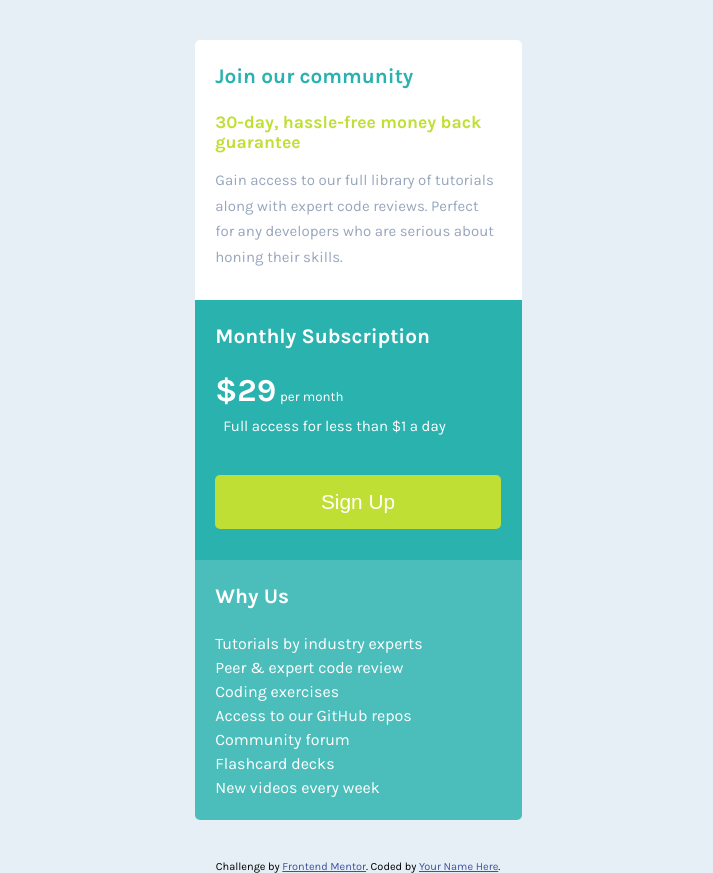
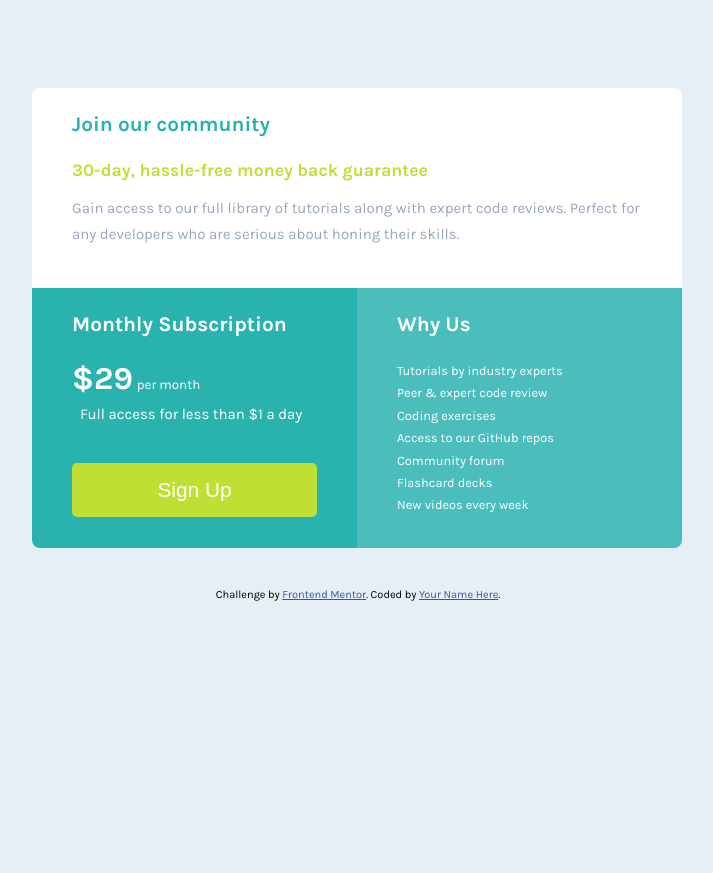
Before and after one commit to domkoder/single-price-grid, a plain HTML site: page index.html in a window 1280 px wide. Shown: the whole page, without its empty margins (282-995 px from the left). After the commit the page ends 800 px from the top, so only its background shows below. Drawn offline with Linux system fonts and the light colour scheme.

Commit message:
finish the desktop view

```diff
--- a/css/style.css
+++ b/css/style.css
@@ -15,7 +15,8 @@ body {
 
 li {
   color: white;
-  line-height: 1.5rem;
+  line-height: 1.4rem;
+  font-size: 0.8rem;
 }
 
 main {
@@ -62,7 +63,7 @@ ul {
 #intro {
   height: 260px;
   background: white;
-  border-radius: 5px 5px 0 0;
+  border-radius: 8px 8px 0 0;
 }
 
 .intro-info {
@@ -105,7 +106,7 @@ ul {
 .why-us {
   height: 260px;
   background: hsl(179, 47%, 52%);
-  border-radius: 0 0 5px 5px;
+  border-radius: 0 0 8px 8px;
 }
 
 /* Footer */
@@ -116,3 +117,46 @@ ul {
 .attribution a {
   color: hsl(228, 45%, 44%);
 }
+
+/* Tablet */
+@media (min-width: 501px) and (max-width: 768px) {
+  main {
+    max-width: 80%;
+  }
+}
+
+/* Normal */
+@media (min-width: 769px) {
+  main {
+    max-width: 700px;
+  }
+
+  .container {
+    margin: auto;
+    overflow: auto;
+    padding: 0 2.5rem;
+  }
+
+  #intro {
+    margin-top: 3rem;
+    width: 650px;
+    height: 200px;
+  }
+
+  #card-flex {
+    width: 650px;
+    display: flex;
+  }
+
+  /* Monthly Subscription */
+  .monthly-sub {
+    flex: 1;
+    border-radius: 0 0 0 8px;
+  }
+
+  /* Why us */
+  .why-us {
+    flex: 1;
+    border-radius: 0 0 8px 0;
+  }
+}
--- a/index.html
+++ b/index.html
@@ -29,11 +29,11 @@
         </div>
       </section>
 
-      <section>
+      <section id="card-flex">
         <div class="monthly-sub">
           <div class="container">
             <h3>Monthly Subscription</h3>
-            <span>&dollar;29</span> <small> per month</small>
+            <span>&dollar;29</span> <small>per month</small>
             <p class="sub-info">Full access for less than &dollar;1 a day</p>
             <button class="btn" type="submit">Sign Up</button>
           </div>
```
